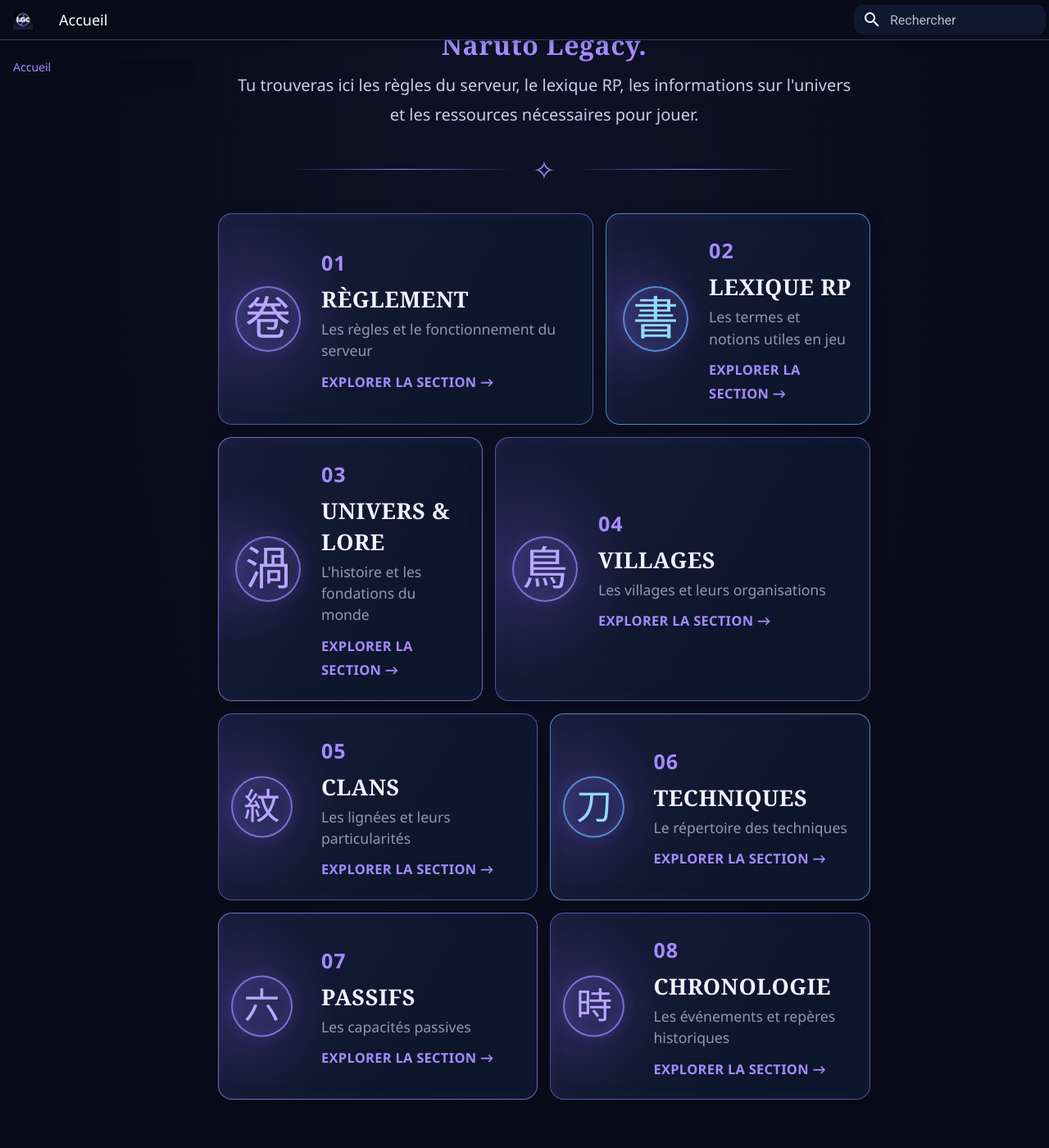
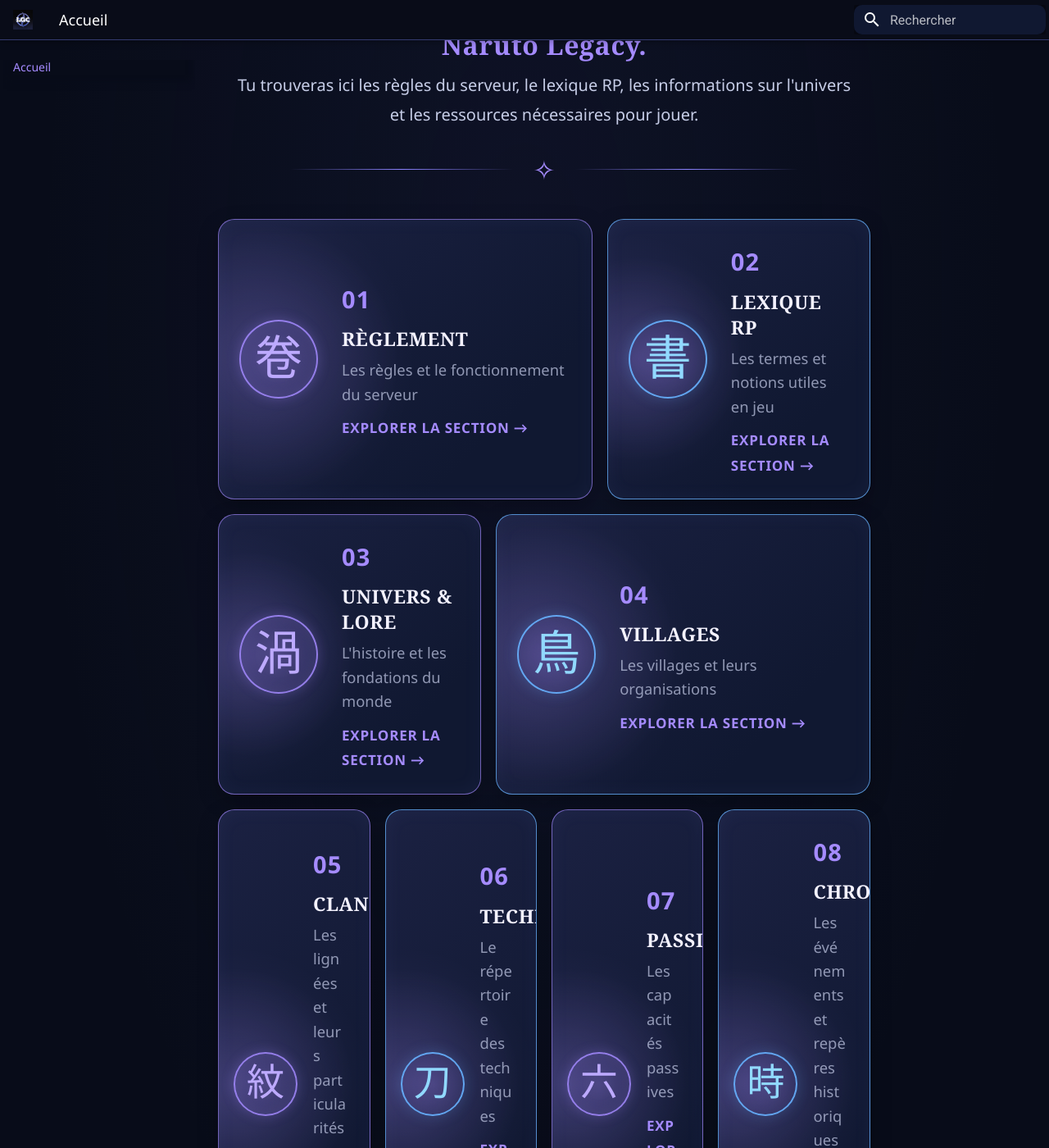
Before and after one commit to Foetic/naruto-legacy-wiki, an MkDocs documentation site: the page built from docs/index.md, in a window 1280 px wide and 1400 px high, scrolled down 555 px. Shown: the whole window at 82% size. Built offline with MkDocs 1.6.1 and Material for MkDocs 9.7.7, drawn with Linux system fonts in a browser that asks for light colours.

Commit message:
Update extra.css

```diff
--- a/docs/stylesheets/extra.css
+++ b/docs/stylesheets/extra.css
@@ -686,3 +686,224 @@ body {
   min-width: 0;
   box-sizing: border-box;
 }
+/* ==========================================
+   NARUTO LEGACY — FINITION DES CARTES
+   DARK AKATSUKI — VERSION MAQUETTE
+========================================== */
+
+/* STRUCTURE */
+.legacy-grid {
+  width: 100% !important;
+  gap: 18px !important;
+  margin: 32px auto !important;
+  align-items: stretch;
+}
+
+/* CARTES */
+.legacy-card {
+  position: relative;
+  isolation: isolate;
+  overflow: hidden;
+
+  min-height: 205px !important;
+  padding: 25px 28px 25px 150px !important;
+
+  display: flex !important;
+  flex-direction: column;
+  justify-content: center;
+
+  border-radius: 20px !important;
+  border: 1px solid rgba(165, 139, 255, .65) !important;
+
+  background:
+    radial-gradient(
+      circle at 12% 50%,
+      rgba(165, 139, 255, .20),
+      transparent 38%
+    ),
+    linear-gradient(
+      135deg,
+      #1B2142,
+      #101831 75%
+    ) !important;
+
+  box-shadow:
+    0 8px 25px rgba(0, 0, 0, .25),
+    inset 0 0 25px rgba(130, 158, 255, .05);
+
+  transition:
+    transform .35s ease,
+    border-color .35s ease,
+    box-shadow .35s ease,
+    background .35s ease !important;
+}
+
+/* HALO DÉCORATIF */
+.legacy-card::before {
+  content: "";
+  position: absolute;
+  inset: 0;
+  z-index: -1;
+  pointer-events: none;
+
+  background:
+    radial-gradient(
+      circle at 8% 50%,
+      rgba(165, 139, 255, .13),
+      transparent 45%
+    );
+
+  opacity: .8;
+}
+
+/* FORMATS ASYMÉTRIQUES */
+.legacy-wide {
+  grid-column: span 7;
+}
+
+.legacy-standard {
+  grid-column: span 5;
+}
+
+.legacy-small {
+  grid-column: span 3;
+  min-height: 180px !important;
+  padding-left: 115px !important;
+}
+
+/* NUMÉROS */
+.legacy-number {
+  color: #A58BFF !important;
+  font-size: 1.45rem !important;
+  font-weight: 900 !important;
+  letter-spacing: .04em;
+  margin-bottom: 7px !important;
+}
+
+/* ICÔNES */
+.legacy-icon {
+  left: 25px !important;
+  width: 96px !important;
+  height: 96px !important;
+
+  border: 2px solid rgba(165, 139, 255, .85) !important;
+  border-radius: 50%;
+
+  background:
+    radial-gradient(
+      circle,
+      rgba(165, 139, 255, .22),
+      rgba(91, 82, 170, .08)
+    ) !important;
+
+  color: #BDAAFF !important;
+  font-size: 2.9rem !important;
+
+  box-shadow:
+    0 0 15px rgba(165, 139, 255, .25),
+    inset 0 0 18px rgba(165, 139, 255, .15);
+
+  transition: all .35s ease !important;
+}
+
+.legacy-small .legacy-icon {
+  left: 18px !important;
+  width: 78px !important;
+  height: 78px !important;
+  font-size: 2.3rem !important;
+}
+
+/* TITRES */
+.legacy-card strong {
+  color: #F4F2FF !important;
+  font-family: Georgia, serif !important;
+  font-size: clamp(1.15rem, 1.5vw, 1.55rem) !important;
+  font-weight: 800 !important;
+  letter-spacing: .025em;
+  line-height: 1.35;
+  margin-bottom: 7px !important;
+}
+
+/* DESCRIPTIONS */
+.legacy-card small {
+  color: #BBC2DE !important;
+  font-size: .92rem !important;
+  line-height: 1.6 !important;
+}
+
+/* LIENS */
+.legacy-link {
+  color: #A58BFF !important;
+  font-size: .85rem !important;
+  font-weight: 900 !important;
+  letter-spacing: .045em;
+  margin-top: 12px !important;
+  transition: color .3s ease;
+}
+
+/* ALTERNANCE DES COULEURS */
+.legacy-card:nth-child(even) {
+  border-color: rgba(104, 179, 255, .75) !important;
+}
+
+.legacy-card:nth-child(even) .legacy-icon {
+  color: #91D9FF !important;
+  border-color: rgba(104, 179, 255, .9) !important;
+  box-shadow: 0 0 18px rgba(104, 179, 255, .22);
+}
+
+/* ANIMATION AU SURVOL */
+.legacy-card:hover {
+  transform: translateY(-7px) !important;
+  border-color: #C6B5FF !important;
+
+  box-shadow:
+    0 15px 35px rgba(0, 0, 0, .4),
+    0 0 28px rgba(165, 139, 255, .25),
+    inset 0 0 25px rgba(165, 139, 255, .10) !important;
+}
+
+.legacy-card:hover .legacy-icon {
+  transform: translateY(-50%) scale(1.09) !important;
+  box-shadow:
+    0 0 30px rgba(165, 139, 255, .48),
+    inset 0 0 20px rgba(165, 139, 255, .2);
+}
+
+.legacy-card:hover .legacy-link {
+  color: #D6C9FF !important;
+}
+
+/* TABLETTES */
+@media (max-width: 900px) {
+  .legacy-wide,
+  .legacy-standard,
+  .legacy-small {
+    grid-column: span 6;
+  }
+}
+
+/* MOBILES */
+@media (max-width: 600px) {
+  .legacy-grid {
+    grid-template-columns: 1fr !important;
+    gap: 13px !important;
+  }
+
+  .legacy-card,
+  .legacy-wide,
+  .legacy-standard,
+  .legacy-small {
+    grid-column: 1 / -1 !important;
+    min-height: 155px !important;
+    padding: 20px 15px 20px 105px !important;
+  }
+
+  .legacy-icon,
+  .legacy-small .legacy-icon {
+    left: 14px !important;
+    width: 72px !important;
+    height: 72px !important;
+    font-size: 2.1rem !important;
+  }
+}
```
